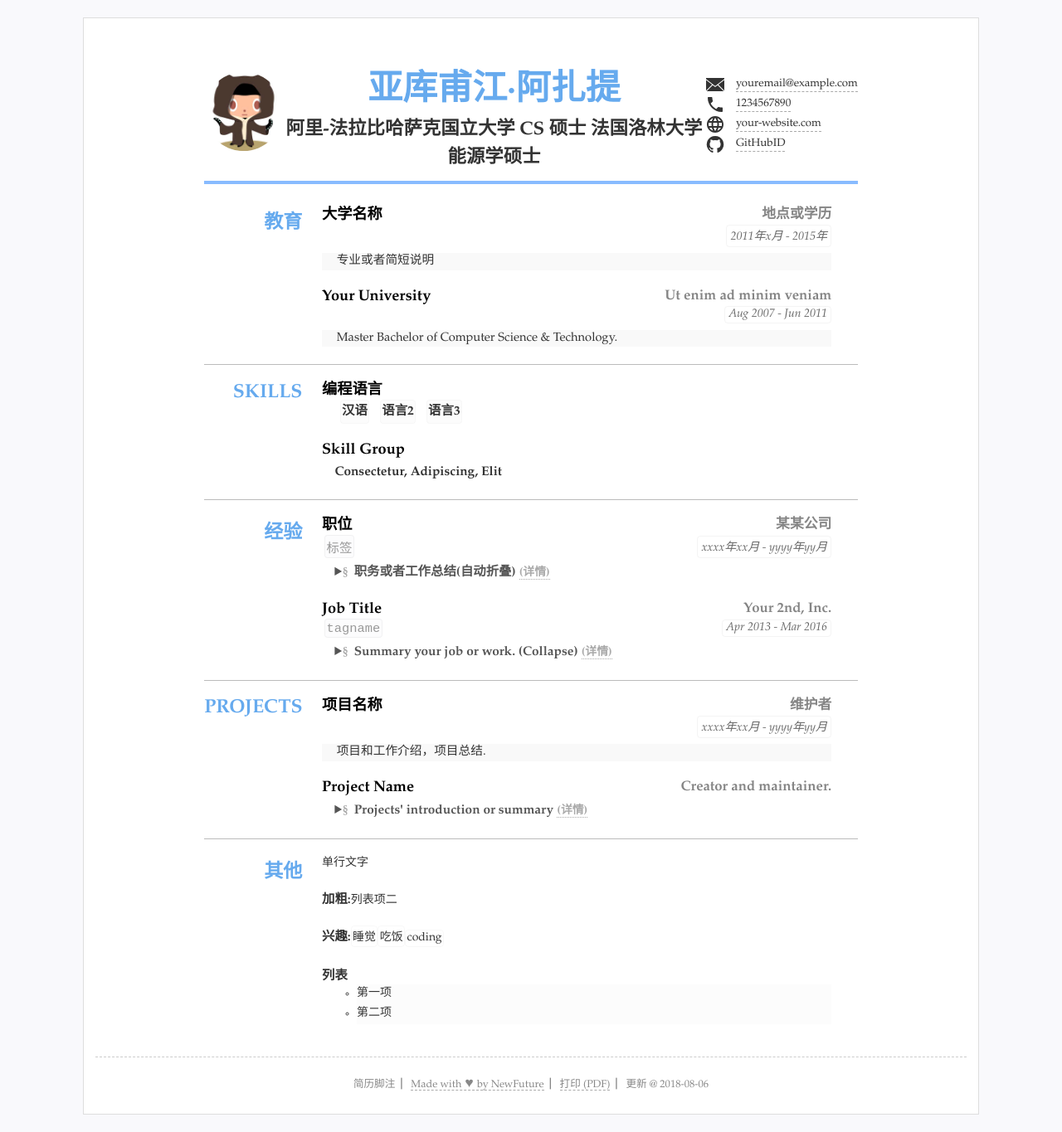
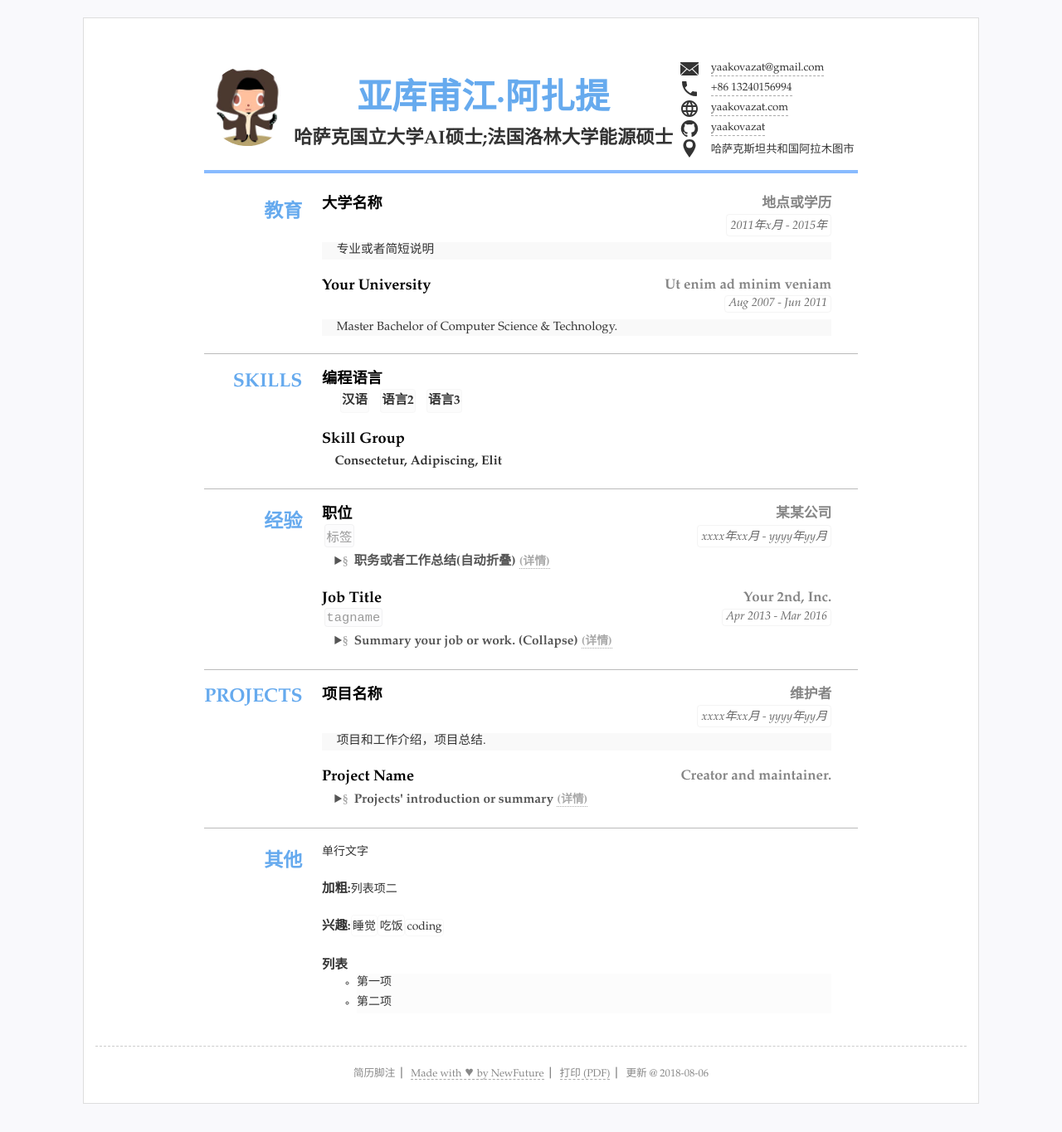
Before and after one commit to azataiot/CV-CN, a Jekyll site: the page built from index.html, in a window 1280 px wide. Shown: the whole page at 83% size. Built offline with Jekyll 4.4.1, drawn with Linux system fonts in a browser that asks for light colours.

Commit message:
addedd more peersonal informatins

```diff
--- a/_data/resume.yml
+++ b/_data/resume.yml
@@ -4,26 +4,26 @@
 title: "Yaakov Azat || 亚库甫江·阿扎提的在线简历"
 lang: "zh" #语言设置 zh表示中文 en 表示英语
 name: "亚库甫江·阿扎提"
-jobtitle: "阿里-法拉比哈萨克国立大学 CS 硕士  法国洛林大学能源学硕士" #可空不显示
+jobtitle: "哈萨克国立大学AI硕士;法国洛林大学能源硕士" #可空不显示
 photo: "assets/img/photo.jpg" #照片可空，不显示
 
 #联系方式
 contact: #联系方式连接等3~5行
-- text: "youremail@example.com" #文本内容
-  href: 'mailto:youremail@example.com' #链接，无链接则空
+- text: "yaakovazat@gmail.com" #文本内容
+  href: 'mailto:yaakovazat@gmail.com' #链接，无链接则空
   icon: 'icons/email.svg' #图标 svg文件
-- text: "1234567890"
-  href: 'tel:1234567890'
+- text: "+86 13240156994"
+  href: 'tel:+86 13240156994'
   icon: 'icons/phone.svg'
-- text: "your-website.com"
-  href: 'http://your-website.com'
+- text: "yaakovazat.com"
+  href: 'https://yaakovazat.com'
   icon: 'icons/web.svg'
-- text: "GitHubID"
-  href: 'https://github.com/NewFuture'
+- text: "yaakovazat"
+  href: 'https://github.com/yaakovazat'
   icon: "icons/github.svg"
   attr: 'target="_blank"' #新标签页打开
-  # - text: "地址"
-  #   icon: "icons/location.svg"
+- text: "哈萨克斯坦共和国阿拉木图市"
+  icon: "icons/location.svg"
 
 #main下面是主体内容，类别条数不限
 main: #简历主要内容，
```
